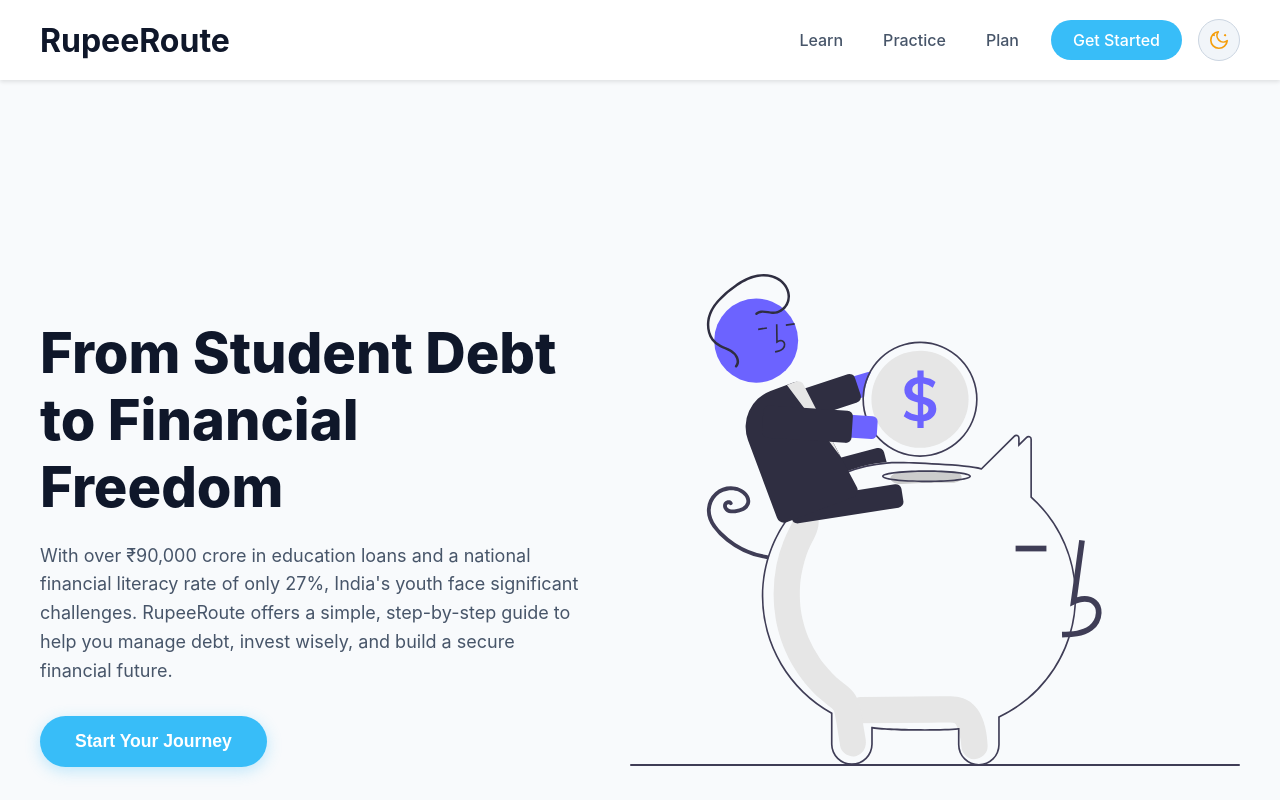
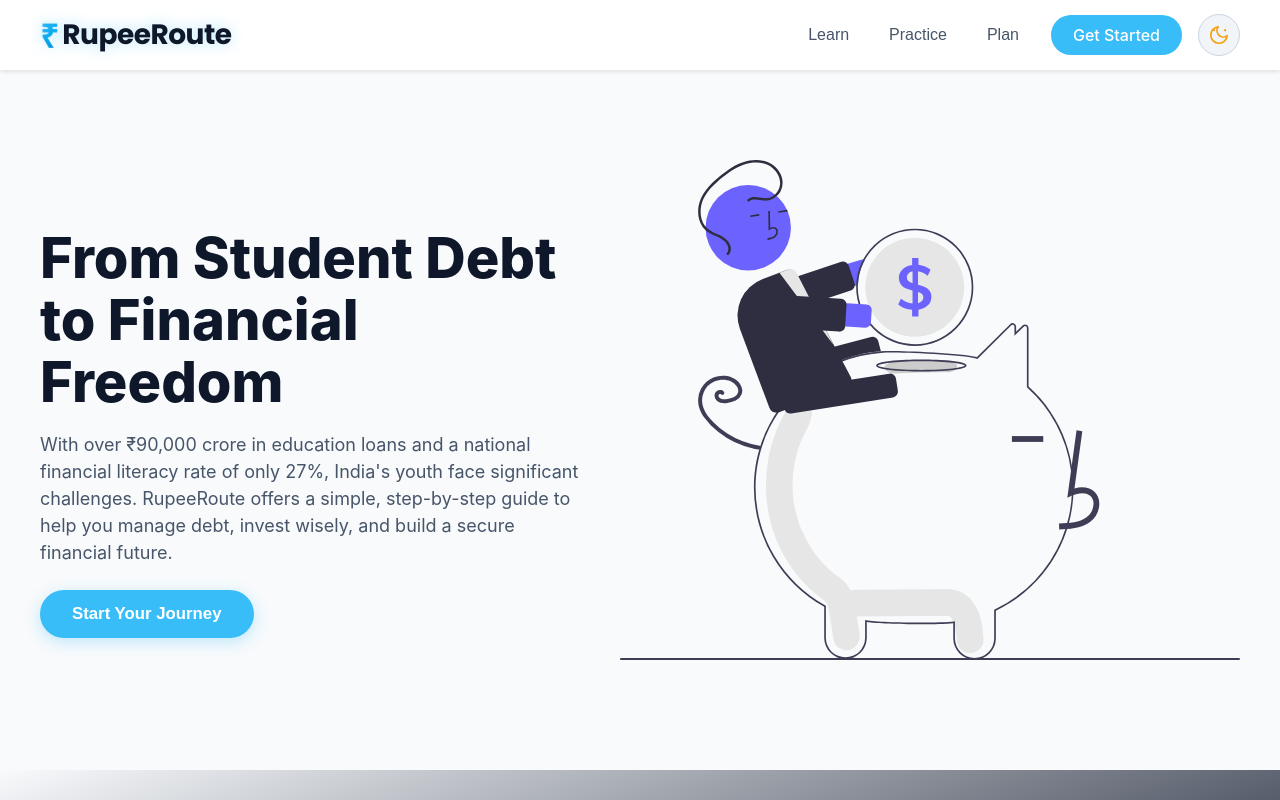
Before and after one commit to ACEathon-2025/Team-10, a React (Create React App) app: page / in a window 1280 px wide. Shown: the top 800 px of the page. Built offline with nearby package versions, Linux system fonts and the light colour scheme; no server answers.

Commit message:
Enhanced logo with finance fonts and animations, improved auth transitions, optimized spacing

```diff
--- a/public/index.html
+++ b/public/index.html
@@ -12,6 +12,12 @@
       content="Web site created using create-react-app"
     />
     <link rel="apple-touch-icon" href="%PUBLIC_URL%/RupeeRoute Logo.png" />
+
+    <!-- Google Fonts for Logo -->
+    <link rel="preconnect" href="https://fonts.googleapis.com">
+    <link rel="preconnect" href="https://fonts.gstatic.com" crossorigin>
+    <link href="https://fonts.googleapis.com/css2?family=Orbitron:wght@700;900&family=Poppins:wght@600;700&display=swap" rel="stylesheet">
+
     <!--
       manifest.json provides metadata used when your web app is installed on a
       user's mobile device or desktop. See https://developers.google.com/web/fundamentals/web-app-manifest/
--- a/src/App.js
+++ b/src/App.js
@@ -6,14 +6,26 @@ import AuthPage from './components/AuthPage';
 import LearnPage from './components/LearnPage'; // Import the new page
 import { onAuthStateChanged, signOut } from 'firebase/auth';
 import { auth } from './firebase/config';
+import './components/PageTransition.css';
 
 function App() {
   const [showAuthPage, setShowAuthPage] = useState(false);
+  const [isAuthPageVisible, setIsAuthPageVisible] = useState(false);
   const [currentPage, setCurrentPage] = useState('home'); // 'home' or 'learn'
   const [currentUser, setCurrentUser] = useState(null);
 
   const toggleAuthPage = () => {
-    setShowAuthPage(!showAuthPage);
+    if (!showAuthPage) {
+      // Opening auth page
+      setShowAuthPage(true);
+      // Small delay to allow mount, then trigger animation
+      setTimeout(() => setIsAuthPageVisible(true), 10);
+    } else {
+      // Closing auth page
+      setIsAuthPageVisible(false);
+      // Wait for animation to complete before unmounting
+      setTimeout(() => setShowAuthPage(false), 300);
+    }
   };
 
   useEffect(() => {
@@ -33,17 +45,28 @@ function App() {
 
   const renderPage = () => {
     if (currentPage === 'learn') {
-      return <LearnPage setCurrentPage={setCurrentPage} />;
+      return (
+        <div className="page-transition-wrapper">
+          <LearnPage setCurrentPage={setCurrentPage} />
+        </div>
+      );
     }
     // Default to home page
-    return <Hero toggleAuthPage={toggleAuthPage} />;
+    return (
+      <div className="page-transition-wrapper">
+        <Hero toggleAuthPage={toggleAuthPage} />
+      </div>
+    );
   };
 
   return (
     <div className="App">
-      {showAuthPage ? (
-        <AuthPage toggleAuthPage={toggleAuthPage} />
-      ) : (
+      {showAuthPage && (
+        <div className={`auth-page-transition ${isAuthPageVisible ? 'visible' : ''}`}>
+          <AuthPage toggleAuthPage={toggleAuthPage} />
+        </div>
+      )}
+      {!showAuthPage && (
         <>
           <Header
             toggleAuthPage={toggleAuthPage}
--- a/src/components/AuthPage.js
+++ b/src/components/AuthPage.js
@@ -14,8 +14,8 @@ const AuthPage = ({ toggleAuthPage }) => {
   };
 
   return (
-    <div className="auth-page-overlay">
-      <div className="auth-container">
+    <div className="auth-page-overlay modal-overlay">
+      <div className="auth-container page-content">
         <button className="close-button" onClick={toggleAuthPage}>
           <FaTimes />
         </button>
--- a/src/components/Header.css
+++ b/src/components/Header.css
@@ -2,7 +2,7 @@
 
 .header {
   background-color: var(--header-bg);
-  height: 80px;
+  height: 70px;
   display: flex;
   justify-content: center;
   align-items: center;
@@ -17,7 +17,7 @@
   display: flex;
   justify-content: space-between;
   align-items: center;
-  height: 80px;
+  height: 70px;
   width: 100%;
   max-width: 1200px;
   padding: 0 20px;
@@ -29,16 +29,104 @@
   border: none;
   cursor: pointer;
   padding: 0;
-  font-family: inherit;
   display: flex;
   align-items: center;
   height: 100%;
 }
 
+/* Enhanced Logo Styling with Finance Theme */
 .nav-logo-button {
   color: var(--text-primary);
+  font-size: 1.75rem;
+  font-weight: 900;
+  position: relative;
+  gap: 4px;
+  transition: all 0.3s ease;
+}
+
+.logo-rupee {
+  font-family: 'Orbitron', 'Courier New', monospace;
+  font-weight: 900;
   font-size: 2rem;
-  font-weight: bold;
+  background: linear-gradient(135deg, #38bdf8 0%, #0ea5e9 50%, #0284c7 100%);
+  -webkit-background-clip: text;
+  -webkit-text-fill-color: transparent;
+  background-clip: text;
+  display: inline-block;
+  animation: shimmer 3s ease-in-out infinite;
+}
+
+.logo-text {
+  font-family: 'Poppins', -apple-system, BlinkMacSystemFont, 'Segoe UI', sans-serif;
+  font-weight: 700;
+  letter-spacing: -0.5px;
+}
+
+/* Logo Animations */
+@keyframes shimmer {
+  0%, 100% {
+    filter: brightness(1);
+    transform: scale(1);
+  }
+  50% {
+    filter: brightness(1.2);
+    transform: scale(1.05);
+  }
+}
+
+.nav-logo-button:hover .logo-rupee {
+  animation: bounce 0.6s ease;
+}
+
+@keyframes bounce {
+  0%, 100% {
+    transform: scale(1) translateY(0);
+  }
+  25% {
+    transform: scale(1.1) translateY(-5px);
+  }
+  50% {
+    transform: scale(1.05) translateY(-2px);
+  }
+  75% {
+    transform: scale(1.08) translateY(-3px);
+  }
+}
+
+.nav-logo-button:hover .logo-text {
+  color: var(--accent-color);
+  letter-spacing: 0px;
+  transform: translateX(2px);
+}
+
+.nav-logo-button::after {
+  content: '';
+  position: absolute;
+  bottom: -5px;
+  left: 0;
+  width: 0;
+  height: 3px;
+  background: linear-gradient(90deg, #38bdf8, #0ea5e9, #0284c7);
+  transition: width 0.4s ease;
+  border-radius: 2px;
+}
+
+.nav-logo-button:hover::after {
+  width: 100%;
+}
+
+/* Pulsing effect for logo */
+.logo-animated {
+  animation: logoPulse 4s ease-in-out infinite;
+}
+
+@keyframes logoPulse {
+  0%, 100% {
+    filter: drop-shadow(0 0 0 transparent);
+  }
+  50% {
+    filter: drop-shadow(0 0 8px rgba(56, 189, 248, 0.4));
+  }
 }
 
 .nav-link-button {
@@ -365,8 +453,16 @@
     color: var(--text-primary);
   }
 
-  /* NEW: Slightly reduce logo size on mobile */
+  /* Responsive Logo Adjustments */
   .nav-logo-button {
-      font-size: 1.8rem;
+    font-size: 1.5rem;
+  }
+
+  .logo-rupee {
+    font-size: 1.65rem;
+  }
+
+  .logo-text {
+    font-size: 1.5rem;
   }
 }
--- a/src/components/Header.jsx
+++ b/src/components/Header.jsx
@@ -64,8 +64,9 @@ const Header = ({ toggleAuthPage, setCurrentPage, user, onLogout }) => {
     <header className="header">
       <nav className="navbar">
         {/* Updated logo to be a button that navigates home */}
-        <button className="nav-logo-button" onClick={() => handleNavClick('home')}>
-          RupeeRoute
+        <button className="nav-logo-button logo-animated" onClick={() => handleNavClick('home')}>
+          <span className="logo-rupee">₹</span>
+          <span className="logo-text">RupeeRoute</span>
         </button>
         <div className="menu-icon" onClick={toggleMenu}>
           {isOpen ? <FaTimes /> : <FaBars />}
--- a/src/components/Hero.css
+++ b/src/components/Hero.css
@@ -5,8 +5,8 @@
   display: flex;
   justify-content: center;
   align-items: center;
-  padding: 80px 20px;
-  min-height: 90vh;
+  padding: 40px 20px 60px 20px;
+  min-height: 75vh;
   transition: background-color 0.3s ease;
 }
 
@@ -16,7 +16,7 @@
   align-items: center;
   max-width: 1200px;
   width: 100%;
-  gap: 40px;
+  gap: 30px;
 }
 
 .hero-content {
@@ -28,16 +28,16 @@
   font-size: 3.5rem;
   font-weight: 800;
   color: var(--text-primary);
-  line-height: 1.2;
-  margin-bottom: 20px;
+  line-height: 1.1;
+  margin-bottom: 16px;
   transition: color 0.3s ease;
 }
 
 .hero-subheadline {
   font-size: 1.125rem;
   color: var(--text-secondary);
-  line-height: 1.6;
-  margin-bottom: 30px;
+  line-height: 1.5;
+  margin-bottom: 24px;
   transition: color 0.3s ease;
 }
 
@@ -45,10 +45,10 @@
   display: inline-block;
   background-color: var(--accent-color);
   color: #ffffff;
-  padding: 15px 35px;
+  padding: 14px 32px;
   border-radius: 50px;
   text-decoration: none;
-  font-size: 1.1rem;
+  font-size: 1.05rem;
   font-weight: bold;
   transition: all 0.3s ease;
   box-shadow: 0 4px 15px rgba(56, 189, 248, 0.3);
@@ -58,8 +58,13 @@
 
 .hero-cta-button:hover {
   background-color: var(--accent-hover);
-  transform: translateY(-3px);
-  box-shadow: 0 6px 20px rgba(56, 189, 248, 0.4);
+  transform: translateY(-3px) scale(1.02);
+  box-shadow: 0 8px 25px rgba(56, 189, 248, 0.5);
+}
+
+.hero-cta-button:active {
+  transform: translateY(-1px) scale(0.98);
+  box-shadow: 0 4px 15px rgba(56, 189, 248, 0.3);
 }
 
 .hero-image-container {
@@ -73,7 +78,11 @@
   max-width: 100%;
   height: auto;
   filter: var(--image-filter, none);
-  transition: filter 0.3s ease;
+  transition: filter 0.4s ease, transform 0.3s ease;
+}
+
+.hero-image:hover {
+  transform: scale(1.02);
 }
 
 /* Dark mode image adjustment */
@@ -85,17 +94,20 @@ body.dark-mode .hero-image {
 @media screen and (max-width: 960px) {
   .hero-section {
     /* NEW: Reduce padding on smaller screens */
-    padding: 60px 20px;
+    padding: 30px 20px 50px 20px;
+    min-height: 70vh;
   }
 
   .hero-container {
     flex-direction: column;
     text-align: center;
+    gap: 30px;
   }
 
   .hero-headline {
     /* UPDATED: Further reduce font size for small devices */
     font-size: 2.2rem;
+    margin-bottom: 12px;
   }
 
   .hero-subheadline {
--- a/src/components/Hero.jsx
+++ b/src/components/Hero.jsx
@@ -5,7 +5,7 @@ const Hero = ({ toggleAuthPage }) => {
   return (
     <section id="hero" className="hero-section">
       <div className="hero-container">
-        <div className="hero-content">
+        <div className="hero-content stagger-item">
           <h1 className="hero-headline">
             From Student Debt to Financial Freedom
           </h1>
@@ -19,7 +19,7 @@ const Hero = ({ toggleAuthPage }) => {
             Start Your Journey
           </button>
         </div>
-        <div className="hero-image-container">
+        <div className="hero-image-container stagger-item" style={{ animationDelay: '0.2s' }}>
           <img
             src="/assets/finance_illustration.svg"
             alt="Financial Planning Illustration"
--- a/src/components/LearnPage.jsx
+++ b/src/components/LearnPage.jsx
@@ -34,13 +34,13 @@ const modules = [
 const LearnPage = ({ setCurrentPage }) => {
   return (
     <div className="learn-page">
-      <div className="learn-header">
+      <div className="learn-header stagger-item">
         <h1>Start Your Learning Journey</h1>
         <p>Select a module to begin building your financial knowledge.</p>
       </div>
       <div className="modules-grid">
         {modules.map((module, index) => (
-          <div className="module-card" key={index}>
+          <div className="module-card stagger-item" key={index} style={{ animationDelay: `${0.1 * (index + 2)}s` }}>
             <div className="module-icon">{module.icon}</div>
             <h3 className="module-title">{module.title}</h3>
             <p className="module-description">{module.description}</p>
@@ -48,7 +48,7 @@ const LearnPage = ({ setCurrentPage }) => {
           </div>
         ))}
       </div>
-      <button className="back-button" onClick={() => setCurrentPage('home')}>
+      <button className="back-button stagger-item" onClick={() => setCurrentPage('home')} style={{ animationDelay: '0.8s' }}>
         &larr; Back to Home
       </button>
     </div>
--- /dev/null
+++ b/src/components/PageTransition.css
@@ -0,0 +1,116 @@
+/* Page Transition Animations */
+.page-transition-wrapper {
+  animation: fadeInUp 0.5s ease-out;
+}
+
+@keyframes fadeInUp {
+  from {
+    opacity: 0;
+    transform: translateY(20px);
+  }
+  to {
+    opacity: 1;
+    transform: translateY(0);
+  }
+}
+
+/* Fade Out Animation */
+.page-exit {
+  animation: fadeOutDown 0.3s ease-in;
+}
+
+@keyframes fadeOutDown {
+  from {
+    opacity: 1;
+    transform: translateY(0);
+  }
+  to {
+    opacity: 0;
+    transform: translateY(-20px);
+  }
+}
+
+/* Smooth Content Transitions */
+.page-content {
+  animation: slideIn 0.4s cubic-bezier(0.4, 0, 0.2, 1);
+}
+
+@keyframes slideIn {
+  from {
+    opacity: 0;
+    transform: translateX(-30px);
+  }
+  to {
+    opacity: 1;
+    transform: translateX(0);
+  }
+}
+
+/* Auth Page Transition */
+.auth-page-transition {
+  position: fixed;
+  top: 0;
+  left: 0;
+  width: 100%;
+  height: 100%;
+  z-index: 2000;
+  opacity: 0;
+  transform: scale(0.95);
+  transition: opacity 0.3s ease, transform 0.3s cubic-bezier(0.34, 1.56, 0.64, 1);
+  pointer-events: none;
+}
+
+.auth-page-transition.visible {
+  opacity: 1;
+  transform: scale(1);
+  pointer-events: auto;
+}
+
+/* Legacy animation for backwards compatibility */
+@keyframes scaleIn {
+  from {
+    opacity: 0;
+    transform: scale(0.9);
+  }
+  to {
+    opacity: 1;
+    transform: scale(1);
+  }
+}
+
+/* Modal Overlay Fade */
+.modal-overlay {
+  animation: fadeIn 0.3s ease-out;
+}
+
+@keyframes fadeIn {
+  from {
+    opacity: 0;
+  }
+  to {
+    opacity: 1;
+  }
+}
+
+/* Stagger Animation for List Items */
+@keyframes staggerFadeIn {
+  from {
+    opacity: 0;
+    transform: translateY(10px);
+  }
+  to {
+    opacity: 1;
+    transform: translateY(0);
+  }
+}
+
+.stagger-item {
+  animation: staggerFadeIn 0.5s ease-out backwards;
+}
+
+.stagger-item:nth-child(1) { animation-delay: 0.1s; }
+.stagger-item:nth-child(2) { animation-delay: 0.2s; }
+.stagger-item:nth-child(3) { animation-delay: 0.3s; }
+.stagger-item:nth-child(4) { animation-delay: 0.4s; }
+.stagger-item:nth-child(5) { animation-delay: 0.5s; }
+.stagger-item:nth-child(6) { animation-delay: 0.6s; }
--- a/src/index.css
+++ b/src/index.css
@@ -47,7 +47,22 @@ body {
   -moz-osx-font-smoothing: grayscale;
   background-color: var(--bg-primary);
   color: var(--text-primary);
-  transition: background-color 0.3s ease, color 0.3s ease;
+  transition: background-color 0.4s ease, color 0.4s ease;
+}
+
+/* Smooth scroll behavior */
+html {
+  scroll-behavior: smooth;
+}
+
+/* Global button transitions */
+button {
+  transition: all 0.3s cubic-bezier(0.4, 0, 0.2, 1);
+}
+
+/* Global link transitions */
+a {
+  transition: all 0.2s ease;
 }
 
 code {
```
Also changed, not shown: src/components/AuthPage.css (+33 -6 lines), src/components/LearnPage.css (+23 -6 lines), public/assets/logo.svg (added), 1 other file (tests, documents, lock files or other folders).
